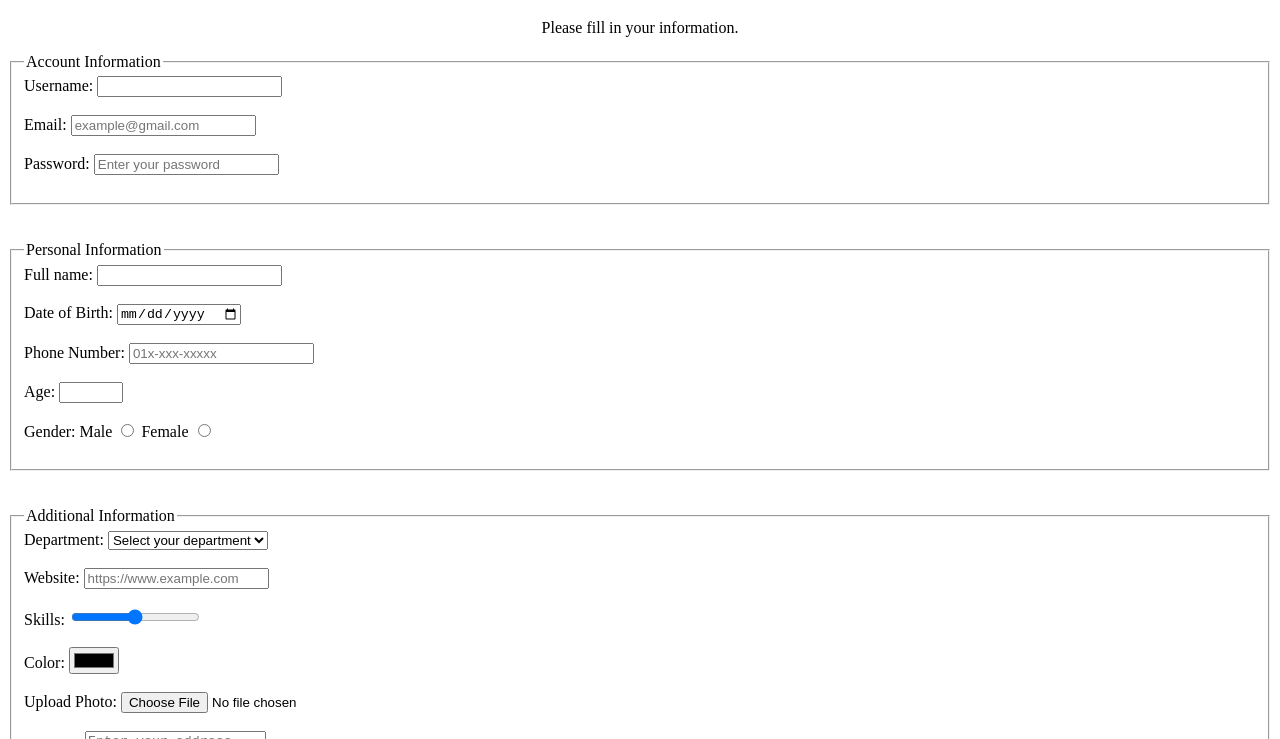
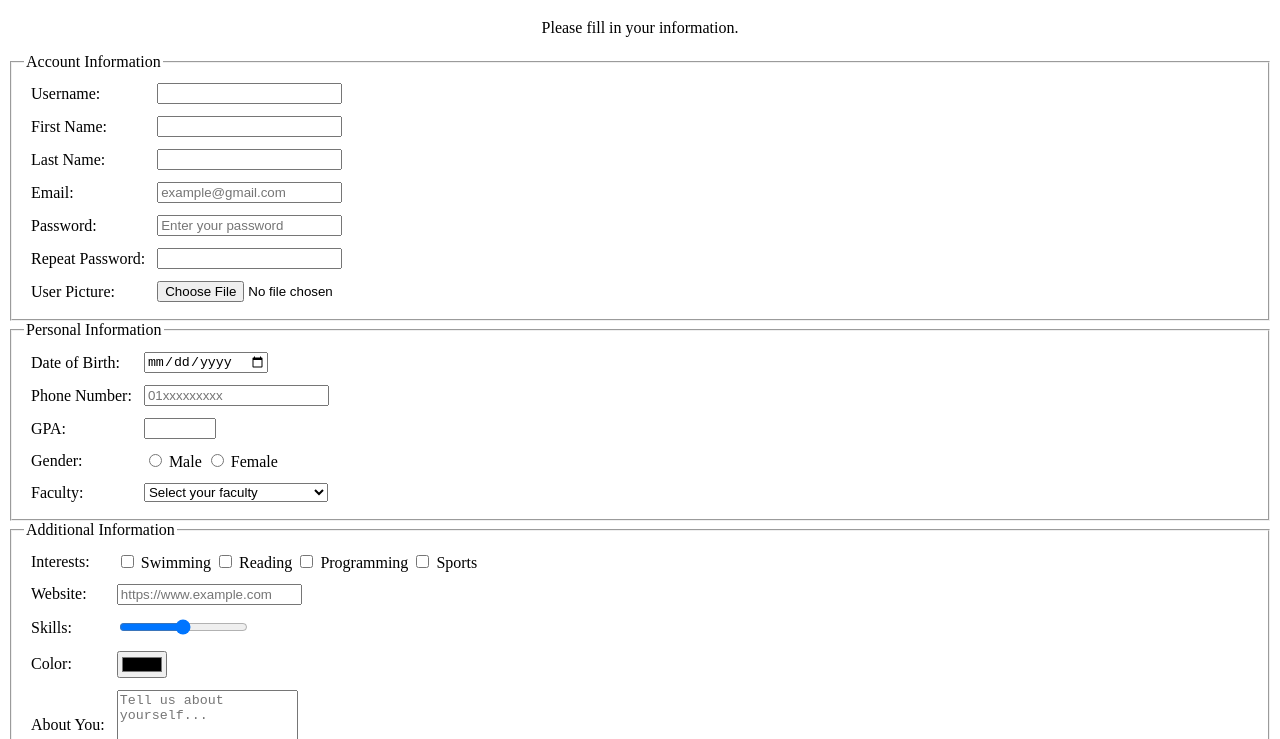
Before and after one commit to khaledmohamed246802004-a11y/My-portfolio, a plain HTML site: page Assignment 4/form.html in a window 1280 px wide. Shown: the part 61-800 px from the top of the page. Drawn offline with Linux system fonts and the light colour scheme.

Commit message:
Update portfolio

```diff
--- a/Assignment 4/form.html
+++ b/Assignment 4/form.html
@@ -13,111 +13,149 @@
         <p>Please fill in your information.</p>
     </center>
 
-    <form method="get" action="home.html">
+    <form method="get" action="Thankyou.html">
+
+        <input type="hidden" name="user_id" value="1001">
+
         <fieldset>
             <legend>Account Information</legend>
 
-            <label for="username">Username:</label>
-            <input type="text" name="username" id="username">
-            <br><br>
-
-            <label for="email">Email:</label>
-            <input type="email" name="email" id="email" placeholder="example@gmail.com"
-                pattern="[a-zA-Z0-9._%+-]+@[a-zA-Z0-9.-]+\.[a-zA-Z]{2,}" title="Please enter a valid email address"
-                required>
-            <br><br>
-
-            <label for="password">Password:</label>
-            <input type="password" name="password" id="password" placeholder="Enter your password"
-                pattern="^(?=.*[a-z])(?=.*[A-Z])(?=.*\d)(?=.*[@$!%*?&])[A-Za-z\d@$!%*?&]{8,}$"
-                title="Password must be at least 8 characters long and include at least one uppercase letter, one lowercase letter, one number, and one special character"
-                required>
-            <br><br>
+            <table cellpadding="5">
+                <tr>
+                    <td><label for="username">Username:</label></td>
+                    <td><input type="text" name="username" id="username"></td>
+                </tr>
+                <tr>
+                    <td><label for="first_name">First Name:</label></td>
+                    <td><input type="text" name="first_name" id="first_name" pattern="[A-Za-z]{2,}"
+                            title="Name must contain at least 2 letters" required></td>
+                </tr>
+                <tr>
+                    <td><label for="last_name">Last Name:</label></td>
+                    <td><input type="text" name="last_name" id="last_name" pattern="[A-Za-z]{2,}"
+                            title="Name must contain at least 2 letters" required></td>
+                </tr>
+                <tr>
+                    <td><label for="email">Email:</label></td>
+                    <td><input type="email" name="email" id="email" placeholder="example@gmail.com"
+                            pattern="[a-zA-Z0-9._%+-]+@[a-zA-Z0-9.-]+\.[a-zA-Z]{2,}"
+                            title="Please enter a valid email address" required></td>
+                </tr>
+                <tr>
+                    <td><label for="password">Password:</label></td>
+                    <td><input type="password" name="password" id="password" placeholder="Enter your password"
+                            pattern="(?=.*[a-z])(?=.*[A-Z])(?=.*\d)(?=.*[^A-Za-z0-9]).{8,}"
+                            title="At least 8 characters with uppercase, lowercase, number and special character"
+                            required></td>
+                </tr>
+                <tr>
+                    <td><label for="repeat_password">Repeat Password:</label></td>
+                    <td><input type="password" name="repeat_password" id="repeat_password" required></td>
+                </tr>
+                <tr>
+                    <td><label for="photo">User Picture:</label></td>
+                    <td><input type="file" name="photo" id="photo" accept="image/*"></td>
+                </tr>
+            </table>
         </fieldset>
-
-        <br><br>
 
         <fieldset>
             <legend>Personal Information</legend>
 
-            <label for="full_name">Full name:</label>
-            <input type="text" name="full_name" id="full_name" required>
-            <br><br>
-
-            <label for="date_of_birth">Date of Birth:</label>
-            <input type="date" name="date_of_birth" id="date_of_birth" required>
-            <br><br>
-
-            <label for="phone">Phone Number:</label>
-            <input type="tel" name="phone" id="phone" placeholder="01x-xxx-xxxxx" pattern="01[0125][0-9]{8}"
-                title="Please enter a valid phone number (01x-xxx-xxxxx)" required>
-            <br><br>
-
-            <label for="age">Age:</label>
-            <input type="number" name="age" id="age" min="18" max="100" required>
-            <br><br>
-
-            <label for="gender">Gender:</label>
-            <label for="male">Male</label>
-            <input type="radio" name="gender" value="male" id="male" required>
-            <label for="female">Female</label>
-            <input type="radio" name="gender" value="female" id="female" required>
-
-            <br><br>
-
+            <table cellpadding="5">
+                <tr>
+                    <td><label for="date_of_birth">Date of Birth:</label></td>
+                    <td><input type="date" name="date_of_birth" id="date_of_birth" required></td>
+                </tr>
+                <tr>
+                    <td><label for="phone">Phone Number:</label></td>
+                    <td><input type="tel" name="phone" id="phone" placeholder="01xxxxxxxxx" pattern="01[0125][0-9]{8}"
+                            title="Enter a valid Egyptian phone number" required></td>
+                </tr>
+                <tr>
+                    <td><label for="gpa">GPA:</label></td>
+                    <td><input type="number" name="gpa" id="gpa" min="0" max="4" step="0.01" required></td>
+                </tr>
+                <tr>
+                    <td>Gender:</td>
+                    <td>
+                        <input type="radio" name="gender" value="Male" id="male" required>
+                        <label for="male">Male</label>
+                        <input type="radio" name="gender" value="Female" id="female">
+                        <label for="female">Female</label>
+                    </td>
+                </tr>
+                <tr>
+                    <td><label for="faculty">Faculty:</label></td>
+                    <td>
+                        <select name="faculty" id="faculty" required>
+                            <option value="">Select your faculty</option>
+                            <option value="Computers">Computers and Information</option>
+                            <option value="Engineering">Engineering</option>
+                            <option value="Science">Science</option>
+                            <option value="Business">Business</option>
+                            <option value="Medicine">Medicine</option>
+                            <option value="Pharmacy">Pharmacy</option>
+                        </select>
+                    </td>
+                </tr>
+            </table>
         </fieldset>
-
-        <br><br>
 
         <fieldset>
             <legend>Additional Information</legend>
 
-            <label for="department">Department:</label>
-            <select name="department" id="department" required>
-                <option value="">Select your department</option>
-                <option value="CS">Computer Science</option>
-                <option value="IT">Information Technology</option>
-                <option value="SE">Software Engineering</option>
-                <option value="DS">Data Science</option>
-                <option value="AI">Artificial Intelligence</option>
-                <option value="IS">Information Systems</option>
-            </select>
-            <br><br>
-
-            <label for="website">Website:</label>
-            <input type="url" name="website" id="website" placeholder="https://www.example.com" required>
-            <br><br>
-
-            <label for="skills">Skills:</label>
-            <input type="range" name="skills" id="skills" min="0" max="10" required>
-            <br><br>
-
-            <label for="color">Color:</label>
-            <input type="color" name="color" id="color">
-            <br><br>
-
-            <label for="photo">Upload Photo:</label>
-            <input type="file" name="photo" id="photo" accept="image/*">
-            <br><br>
-
-            <label for="address">Address:</label>
-            <textarea name="address" id="address" rows="4" cols="20"
-                placeholder="Enter your address here..."></textarea>
-            <br><br>
-
-            <label for="feedback">Feedback:</label>
-            <textarea name="feedback" id="feedback" rows="4" cols="20"
-                placeholder="Enter your feedback here..."></textarea>
-            <br><br>
-
+            <table cellpadding="5">
+                <tr>
+                    <td>Interests:</td>
+                    <td>
+                        <input type="checkbox" name="interests" value="Swimming">
+                        Swimming
+                        <input type="checkbox" name="interests" value="Reading">
+                        Reading
+                        <input type="checkbox" name="interests" value="Programming">
+                        Programming
+                        <input type="checkbox" name="interests" value="Sports">
+                        Sports
+                    </td>
+                </tr>
+                <tr>
+                    <td><label for="website">Website:</label></td>
+                    <td><input type="url" name="website" id="website" placeholder="https://www.example.com"
+                            pattern="https?://.+" title="Please enter a valid URL"></td>
+                    </td>
+                </tr>
+                <tr>
+                    <td><label for="skills">Skills:</label></td>
+                    <td><input type="range" name="skills" id="skills" min="0" max="10"></td>
+                </tr>
+                <tr>
+                    <td><label for="color">Color:</label></td>
+                    <td><input type="color" name="color" id="color"></td>
+                </tr>
+                <tr>
+                    <td><label for="about">About You:</label></td>
+                    <td>
+                        <textarea name="about" id="about" rows="4" cols="20"
+                            placeholder="Tell us about yourself..."></textarea>
+                    </td>
+                </tr>
+            </table>
         </fieldset>
 
-        <label for="terms">I agree to the terms and conditions</label>
+        <br>
+
         <input type="checkbox" name="terms" id="terms" required>
+        <label for="terms">
+            I agree to the
+            <a href="Terms.html" target="_blank">terms and conditions</a>
+        </label>
+
         <br><br>
 
         <input type="submit" value="Submit">
         <input type="reset" value="Reset">
+
     </form>
 </body>
 
```
Also changed, not shown: Assignment 4/Terms.html (added, +42 -0 lines), Assignment 4/Thankyou.html (added, +24 -0 lines), Assignment 4/home.html (deleted, +0 -15 lines), 5 other files.
